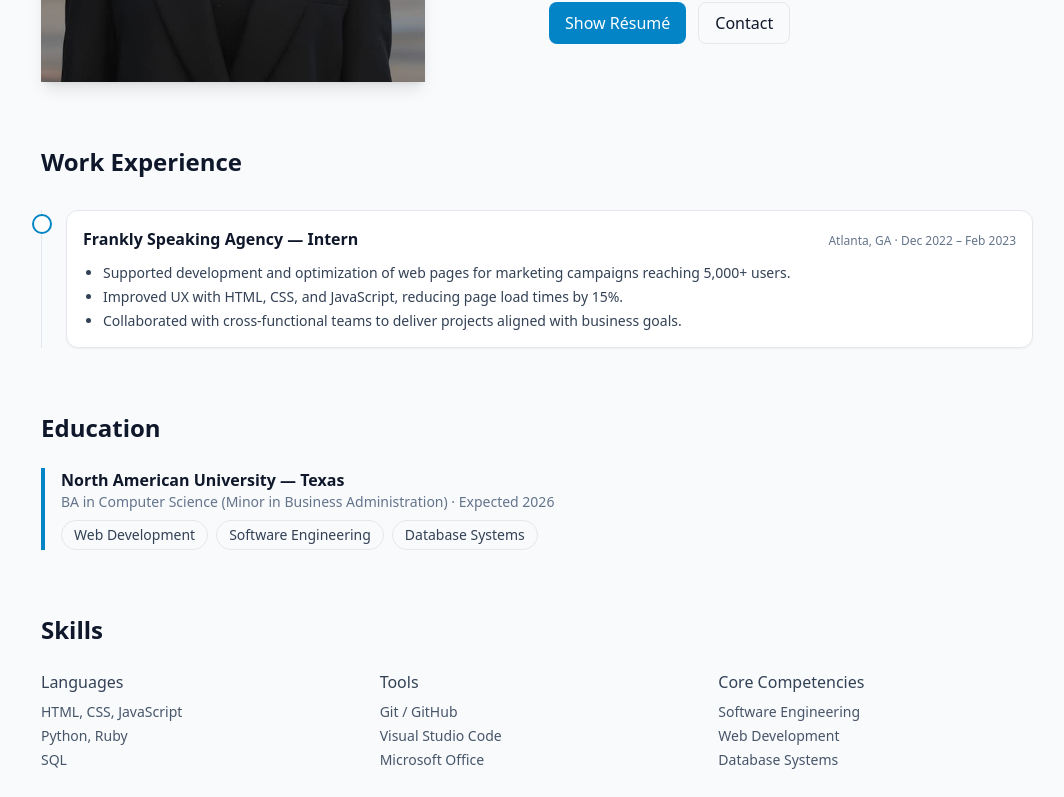
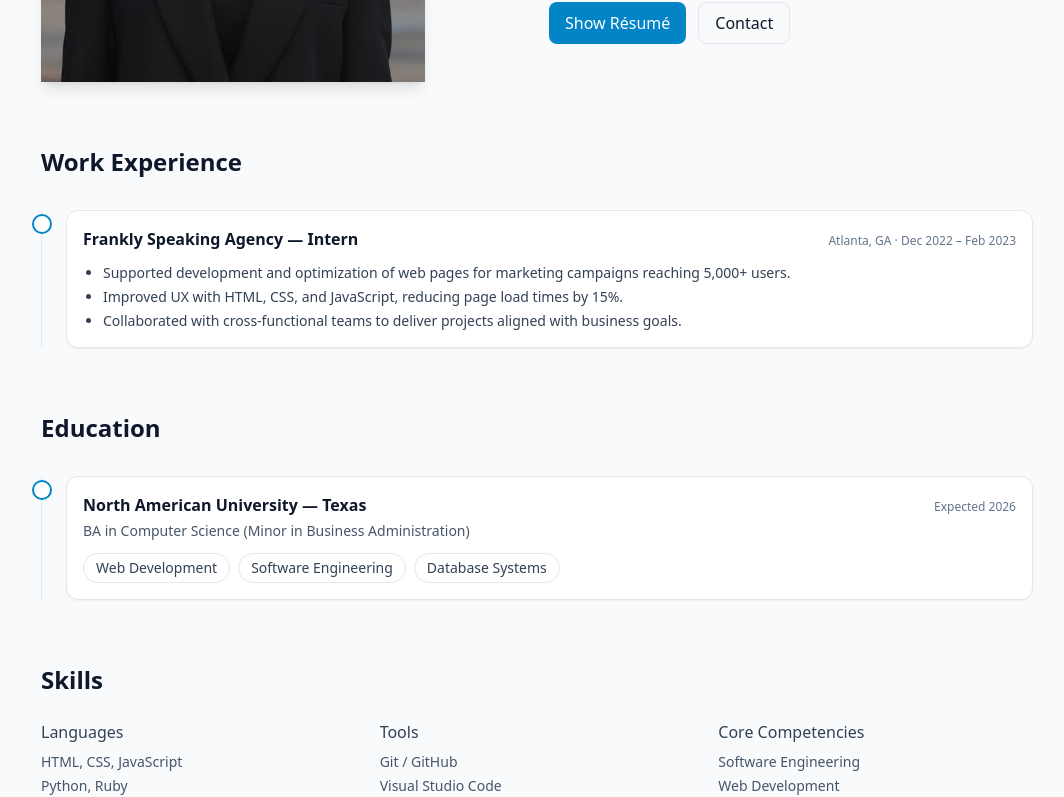
Before and after one commit to Baiansulu/my_portfolio, a React (Vite) app: page / in a window 1280 px wide. Shown: the part 451-1248 px from the top of the page, without its empty margins (103-1167 px from the left). Built offline with nearby package versions, Linux system fonts and the light colour scheme.

Commit message:
Update App.jsx

```diff
--- a/src/App.jsx
+++ b/src/App.jsx
@@ -52,18 +52,29 @@ export default function App() {
 
 
       {/* Education */}
-      <section id="education" className="mx-auto max-w-5xl px-4 pb-16">
-        <h2 className="text-2xl font-semibold mb-6">Education</h2>
-        <div className="border-l-4 border-sky-600 pl-4">
+<section id="education" className="scroll-mt-24 mx-auto max-w-5xl px-4 pb-16">
+  <h2 className="text-2xl font-semibold mb-8">Education</h2>
+  <ol className="relative border-s border-slate-200">
+    <li className="ms-6 pb-8 last:pb-0">
+      <span className="absolute -start-2.5 mt-1 h-5 w-5 rounded-full border-2 border-sky-600 bg-white"></span>
+      <div className="rounded-xl border bg-white p-4 shadow-sm">
+        <div className="flex flex-wrap items-baseline justify-between gap-2">
           <h3 className="font-semibold">North American University — Texas</h3>
-          <p className="text-sm text-slate-500">BA in Computer Science (Minor in Business Administration) · Expected 2026</p>
-          <div className="mt-2 flex flex-wrap gap-2 text-sm text-slate-700">
-            <span className="rounded-full border px-3 py-1">Web Development</span>
-            <span className="rounded-full border px-3 py-1">Software Engineering</span>
-            <span className="rounded-full border px-3 py-1">Database Systems</span>
-          </div>
+          <span className="text-xs text-slate-500">Expected 2026</span>
         </div>
-      </section>
+        <p className="mt-1 text-sm text-slate-600">
+          BA in Computer Science (Minor in Business Administration)
+        </p>
+        <div className="mt-3 flex flex-wrap gap-2 text-sm text-slate-700">
+          <span className="rounded-full border px-3 py-1">Web Development</span>
+          <span className="rounded-full border px-3 py-1">Software Engineering</span>
+          <span className="rounded-full border px-3 py-1">Database Systems</span>
+        </div>
+      </div>
+    </li>
+  </ol>
+</section>
+
 
       {/* Skills */}
       <section id="skills" className="mx-auto max-w-5xl px-4 pb-16">
```
